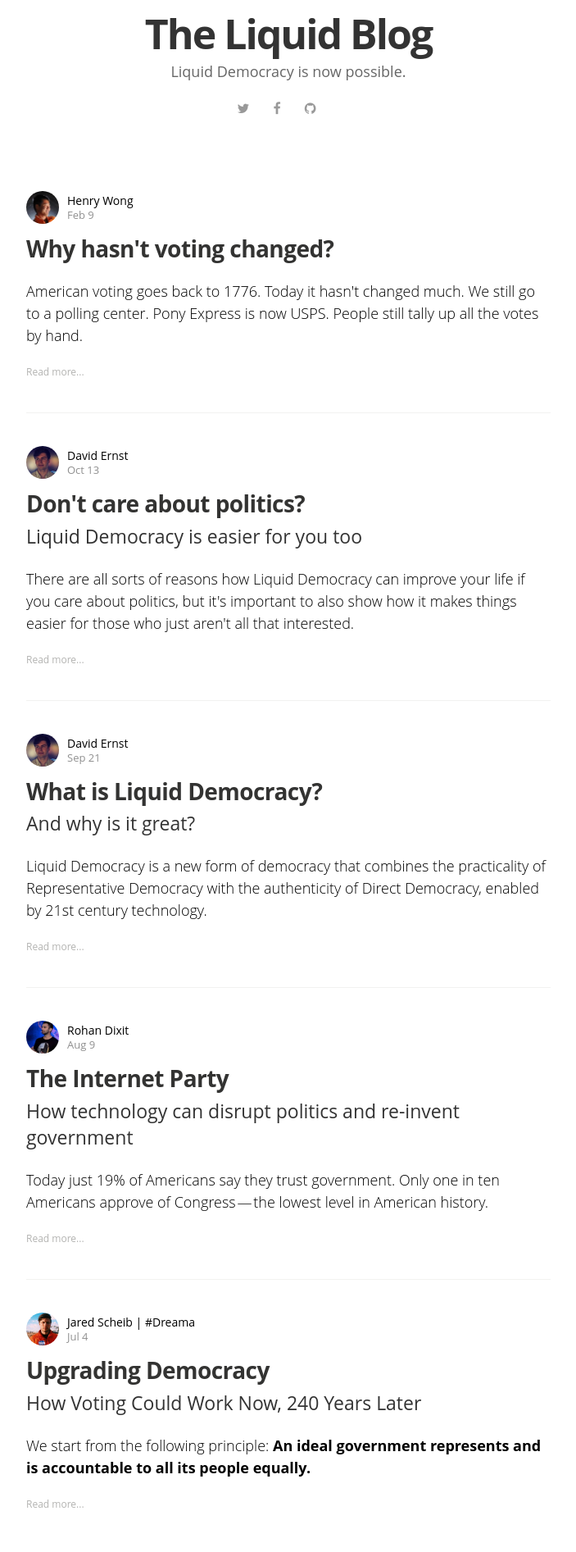
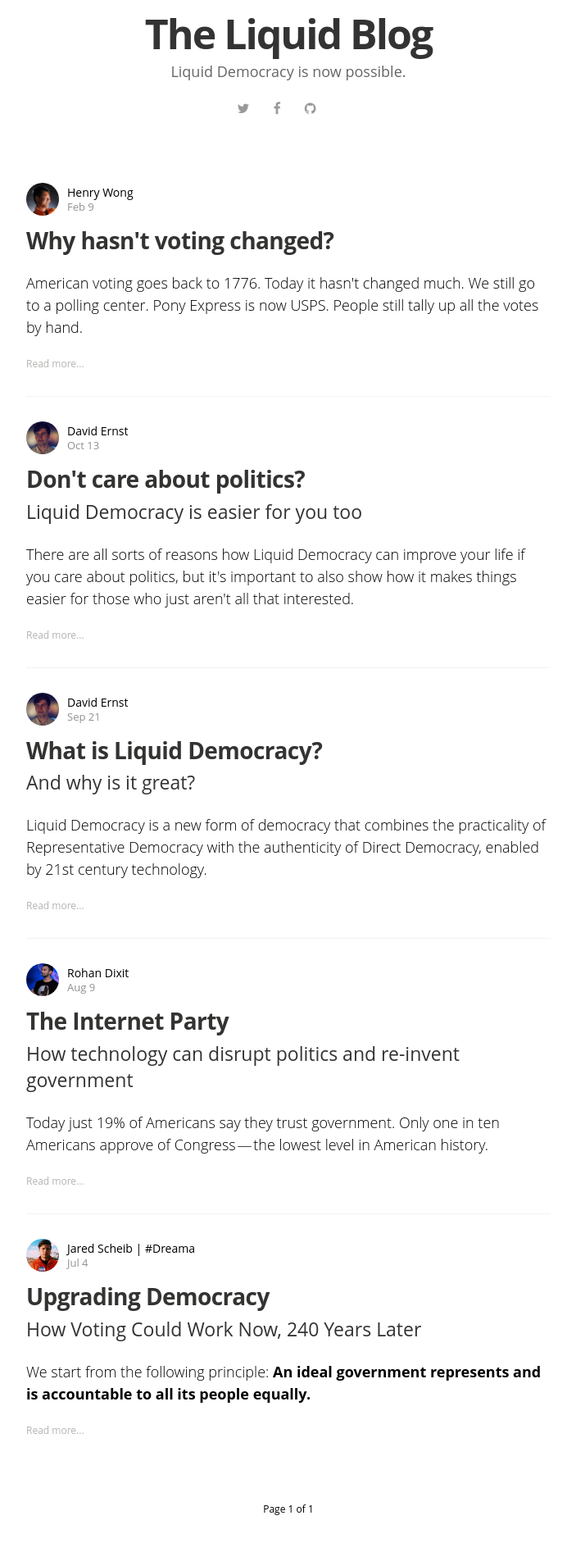
Before and after one commit to voteliquid/blog, a Jekyll site: the page built from index.html, in a window 1280 px wide. Shown: the part 518-2411 px from the top of the page at 82% size, without its empty margins (288-991 px from the left). Built offline with Jekyll 4.4.1, drawn with Linux system fonts in a browser that asks for light colours; nearby versions of some CDN libraries; some web fonts are replaced; the list of posts is cut into pages by our own code.

Commit message:
Center vertical padding at top of article

```diff
--- a/css/main.sass
+++ b/css/main.sass
@@ -156,7 +156,7 @@
   @include respond-to(800)
     padding: 0 $rs*2
   article
-    padding: 40px 0
+    padding: 30px 0
     border-bottom: 1px solid #f2f2f0
     &:last-child
       border-bottom: 0px
```
